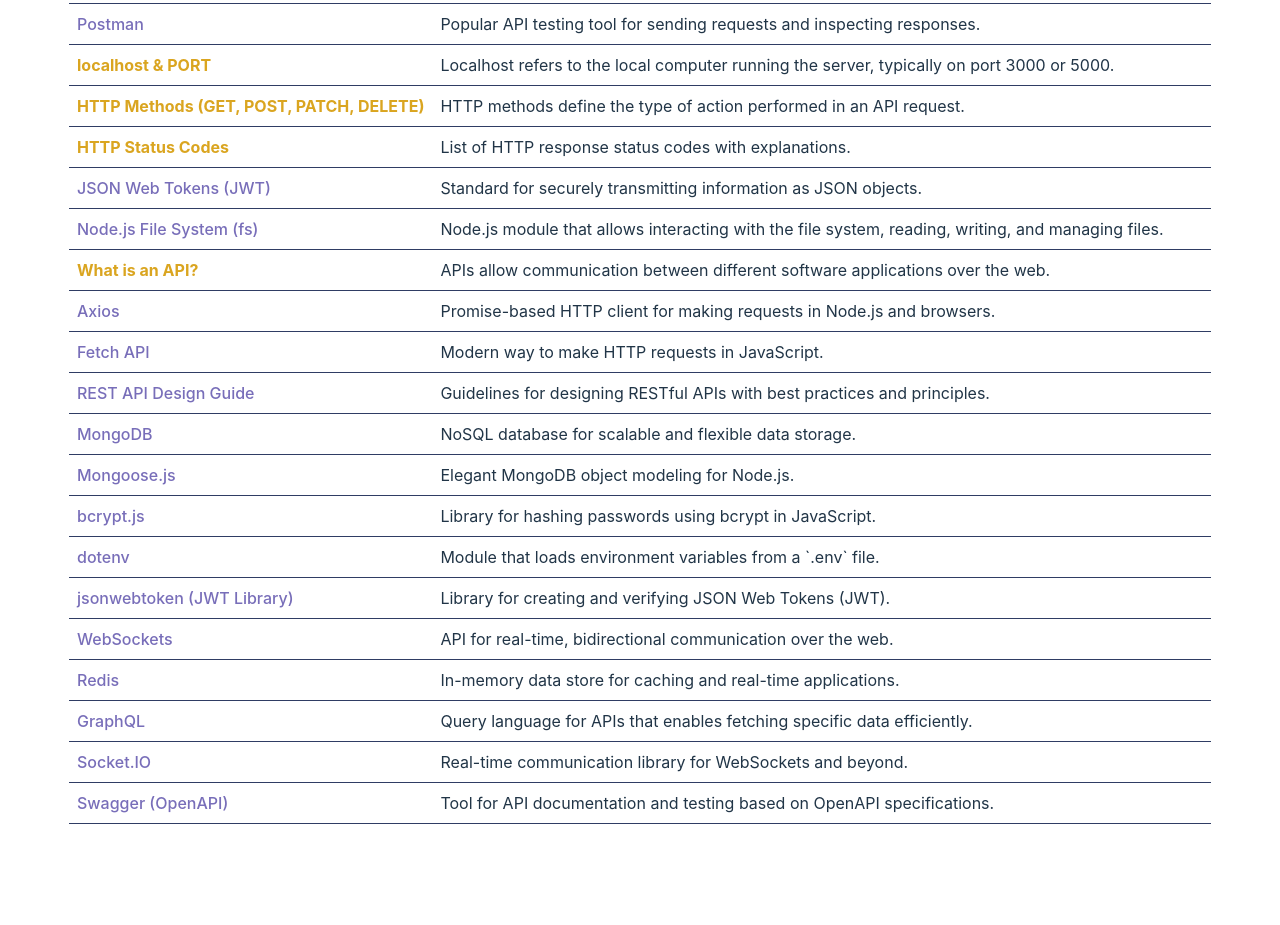
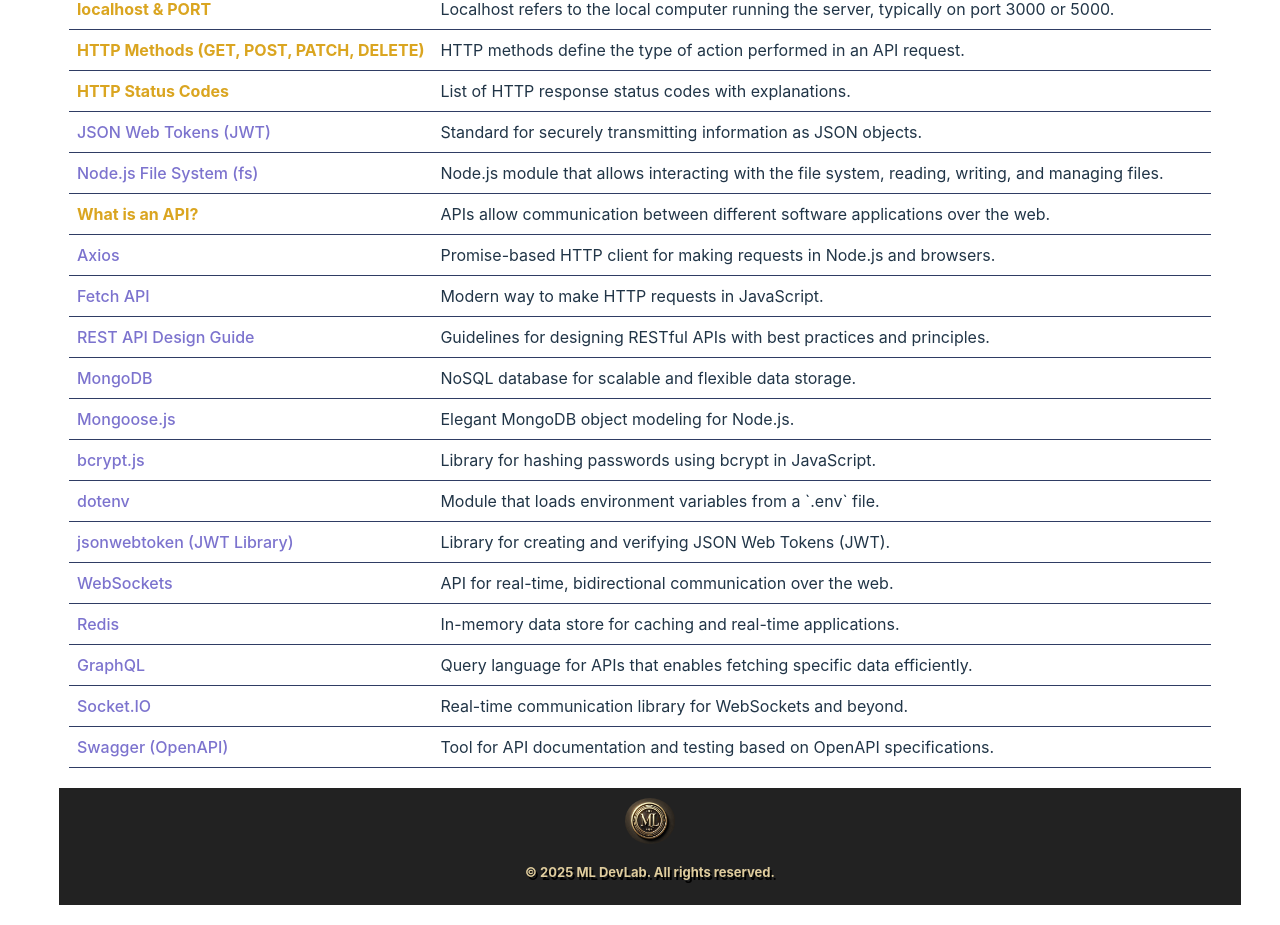
Before and after one commit to Marga-Lensen/BackendCheatSheet, a React (Vite) app: page / in a window 1280 px wide. Shown: the part 460-1385 px from the top of the page. Before the commit the page ends 1336 px from the top, so only its background shows below. Built offline with nearby package versions, Linux system fonts and the light colour scheme.

Commit message:
footer w logo, brand, copyright

```diff
--- a/src/App.css
+++ b/src/App.css
@@ -20,7 +20,7 @@
 
 /* new styles for backend cheat sheet */
 h1 {
-  font-size: 3.2em;
+  font-size: 2.6em;
   color: rgb(209, 157, 24);
   text-shadow: 1px 2px black;
   line-height: 1.1;
@@ -94,6 +94,7 @@
 th {
   background-color: #1d072e;
   color: rgb(153, 161, 168);
+  /* color: aliceblue; */
 }
 
 .highlight {
@@ -102,6 +103,33 @@
 }
 .highlight:hover {
   color: rgb(228, 184, 73);
+}
+
+
+.app-container {
+  flex: 1; /* This makes the main content area expand to push the footer down */
+  padding-bottom: 20px; /* Prevents content from touching the footer */
+}
+
+.footer {
+  width: 100%;
+  text-align: center;
+  padding: 10px;
+  background-color: #222;
+  color: rgb(142, 158, 187);
+  color: rgb(223, 204, 157);
+  text-shadow: 2px 3px black;
+  position: relative; /* Normal positioning to avoid overlap */
+  position: sticky; /* Normal positioning to avoid overlap */
+}
+
+.footer img {
+  width: 50px;
+  border-radius: 50%;
+}
+.footer p {
+  font-size: small;
+  font-weight: bold;
 }
 
 
--- a/src/App.tsx
+++ b/src/App.tsx
@@ -1,5 +1,5 @@
 import { useState } from "react";
-
+import Footer from "./components/Footer.tsx";
 import { LanguageProvider, useLanguage } from "./contexts/LanguageContext.js"; // Import the language context
 import germanFlag from "/de.png"; // Adjust path if needed
 import englishFlag from "/gb.png";
@@ -71,7 +71,8 @@
 
   return (
     <>
-      <h1>Backend Cheat Sheet</h1>
+     <div className="app-container">
+     <h1>Backend Cheat Sheet</h1>
       <div className="language-toggle" onClick={toggleLanguage}>
         <span className="toggle-text">
           {language === "en" ? "Switch to German" : "Switch to English"}
@@ -107,6 +108,8 @@
           ))}
         </tbody>
       </table>
+      <Footer />
+     </div>
     </>
   );
 }
--- /dev/null
+++ b/src/components/Footer.tsx
@@ -0,0 +1,16 @@
+// import "./Footer.css";
+import logo from "/ML-logo-cropped-sq.png"; // Adjust path as needed
+
+const Footer = () => {
+  return (
+    <footer className="footer">
+      <div className="footer-content">
+        <img src={logo} alt="ML Logo" className="footer-logo" />
+        {/* <span className="brand-name">ML DevLab</span> */}
+      </div>
+      <p className="copyright">&copy; {new Date().getFullYear()} ML DevLab. All rights reserved.</p>
+    </footer>
+  );
+};
+
+export default Footer;
--- a/src/index.css
+++ b/src/index.css
@@ -5,7 +5,7 @@
 
   color-scheme: light dark;
   color: rgba(255, 255, 255, 0.87);
-  background-color: #1a1919;
+  background-color: #161414;
 
   font-synthesis: none;
   text-rendering: optimizeLegibility;
@@ -15,13 +15,13 @@
 
 a {
   font-weight: 500;
-  color:  rgb(120, 110, 185);
+  color:  rgb(124, 115, 206);
   text-decoration: inherit;
 }
 a:hover {
   /* color: skyblue; */
   /* color: #595eb8; */
-  color:  rgb(137, 127, 224);
+  color:  rgb(162, 155, 206);
 
   text-decoration: underline;
 }
@@ -37,7 +37,20 @@
   min-height: 100vh;
 }
 
+/* Ensure the page takes at least the full height of the viewport */
+html, body {
+  height: 100%;
+  margin: 0;
+  padding: 0;
+  display: flex;
+  flex-direction: column;
+}
 
+#root {
+  display: flex;
+  flex-direction: column;
+  min-height: 100vh; /* Ensures the whole page takes at least full height */
+}
 
 /* button {
   border-radius: 8px;
```
Also changed, not shown: public/ML-logo-cropped-sq.png (added).
